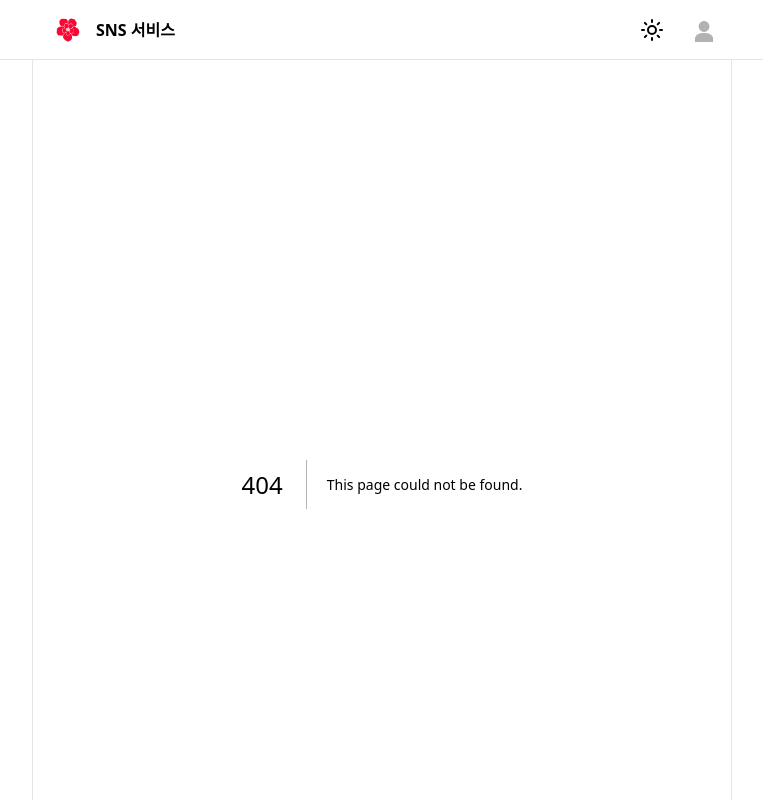
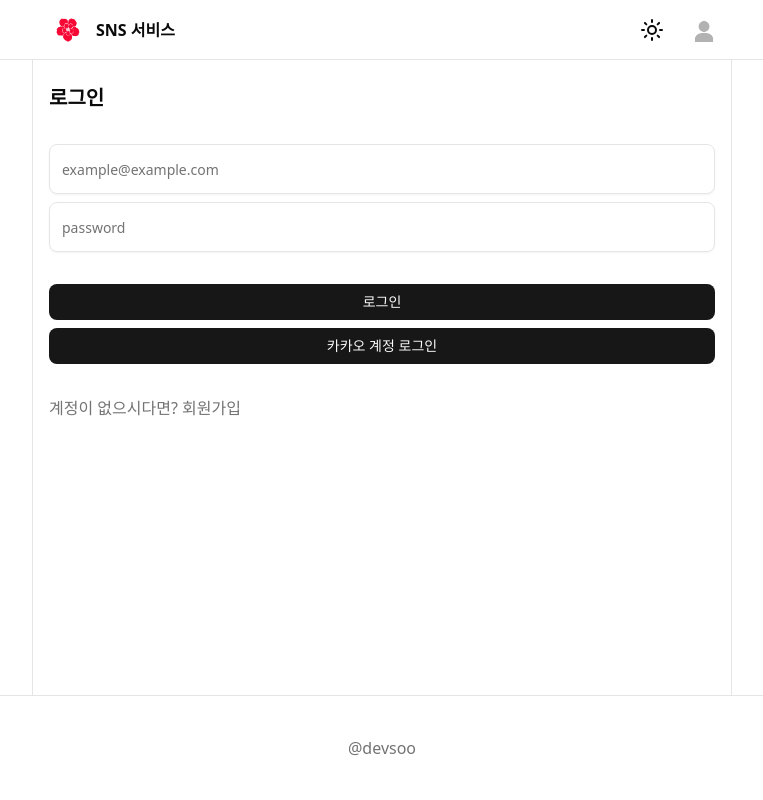
Before and after one commit to suha720/til_next_supabase, a Next.js app: page /signin in a window 1280 px wide. Before the commit this address had no page. Shown: the top 800 px of the page, without its empty margins (258-1021 px from the left). Built offline with nearby package versions, Linux system fonts and the light colour scheme; no server answers.

Commit message:
[docs] 카카오 인증

```diff
--- a/src/apis/auth.ts
+++ b/src/apis/auth.ts
@@ -1,6 +1,7 @@
 import supabase from '@/lib/supabase/client';
+import type { Provider } from '@supabase/auth-js';
 
-// Supabase 백엔드에 사용자 이메일 회원가입
+// supabase 백엔드에 사용자 이메일 회원가입
 export async function signUpWithEmail({
   email,
   password,
@@ -8,10 +9,36 @@ export async function signUpWithEmail({
   email: string;
   password: string;
 }) {
-  // 웹브라우저를 이용해서 이메일 회원 가입
+  // 웹브라우저를 이용해서 이메일 회원가입
   const { data, error } = await supabase.auth.signUp({ email, password });
 
   if (error) throw error;
 
   return data;
 }
+
+// supabase 백엔드에 사용자 이메일 로그인
+export async function signInWithPassword({
+  email,
+  password,
+}: {
+  email: string;
+  password: string;
+}) {
+  // 레퍼런스 참조
+  const { data, error } = await supabase.auth.signInWithPassword({
+    email,
+    password,
+  });
+
+  if (error) throw error;
+
+  return data;
+}
+
+// supabase 백엔드에 소셜 로그인
+export async function signInWithOAuth(provider: Provider) {
+  const { data, error } = await supabase.auth.signInWithOAuth({ provider });
+  if (error) throw error;
+  return data;
+}
--- a/src/app/siginin/page.tsx
+++ /dev/null
@@ -1,5 +0,0 @@
-function SiginIn() {
-  return <div>page</div>;
-}
-
-export default SiginIn;
--- /dev/null
+++ b/src/app/signin/page.tsx
@@ -0,0 +1,81 @@
+'use client';
+import { Button } from '@/components/ui/button';
+import { Input } from '@/components/ui/input';
+import { useSignInWithKakao } from '@/hooks/mutations/useSignInWithKaKao';
+import { useSignInWithPassword } from '@/hooks/mutations/useSignInWithPassword';
+import Link from 'next/link';
+import { useState } from 'react';
+
+function SignIn() {
+  const [email, setEmail] = useState('');
+  const [password, setPassword] = useState('');
+  // 이메일로 로그인
+  const { mutate: signInPassword, isPending: isPendingPassword } =
+    useSignInWithPassword();
+
+  const handleSignInWithEmail = () => {
+    if (!email.trim()) return;
+    if (!password.trim()) return;
+    // 이메일을 이용해서 로그인 진행
+    signInPassword({ email: email, password: password });
+  };
+
+  // 카카오 로그인
+  const { mutate: signInWithKakao, isPending: isPendingKakao } =
+    useSignInWithKakao();
+  const handleSignInWithKaKao = () => {
+    signInWithKakao('kakao');
+  };
+
+  return (
+    <div className='flex flex-col gap-8'>
+      <div className='text-xl font-bold'>로그인</div>
+      <div className='flex flex-col gap-2'>
+        <Input
+          value={email}
+          onChange={e => setEmail(e.target.value)}
+          disabled={isPendingPassword}
+          type='email'
+          className='py-6'
+          placeholder='example@example.com'
+        />
+        <Input
+          value={password}
+          onChange={e => setPassword(e.target.value)}
+          disabled={isPendingPassword}
+          type='password'
+          className='py-6'
+          placeholder='password'
+        />
+      </div>
+      <div className='flex flex-col gap-2'>
+        {/* 비밀번호 및 이메일 로그인 */}
+        <Button
+          onClick={handleSignInWithEmail}
+          className='w-full cursor-pointer'
+          disabled={isPendingPassword}
+        >
+          로그인
+        </Button>
+        {/* 카카오 소셜 로그인*/}
+        <Button
+          className='w-full cursor-pointer'
+          onClick={handleSignInWithKaKao}
+          disabled={isPendingKakao}
+        >
+          카카오 계정 로그인
+        </Button>
+      </div>
+      <div>
+        <Link
+          href={'/signup'}
+          className='text-muted-foreground hover:underline'
+        >
+          계정이 없으시다면? 회원가입
+        </Link>
+      </div>
+    </div>
+  );
+}
+
+export default SignIn;
--- a/src/app/signup/page.tsx
+++ b/src/app/signup/page.tsx
@@ -1,7 +1,7 @@
 'use client';
 import { Button } from '@/components/ui/button';
 import { Input } from '@/components/ui/input';
-import { useSignUp } from '@/hooks/mutation/useSignUp';
+import { useSignUp } from '@/hooks/mutations/useSignUp';
 import Link from 'next/link';
 import { useState } from 'react';
 
--- /dev/null
+++ b/src/hooks/mutations/useSignInWithKaKao.ts
@@ -0,0 +1,8 @@
+import { signInWithOAuth } from '@/apis/auth';
+import { useMutation } from '@tanstack/react-query';
+
+export function useSignInWithKakao() {
+  return useMutation({
+    mutationFn: signInWithOAuth,
+  });
+}
--- /dev/null
+++ b/src/hooks/mutations/useSignInWithPassword.ts
@@ -0,0 +1,8 @@
+import { signInWithPassword } from '@/apis/auth';
+import { useMutation } from '@tanstack/react-query';
+
+export function useSignInWithPassword() {
+  return useMutation({
+    mutationFn: signInWithPassword,
+  });
+}
```
Also changed, not shown: src/hooks/mutations/useCreateTodo.ts (renamed from src/hooks/mutation/useCreateTodo.ts), src/hooks/mutations/useSignUp.ts (renamed from src/hooks/mutation/useSignUp.ts), 1 other file (tests, documents, lock files or other folders).
